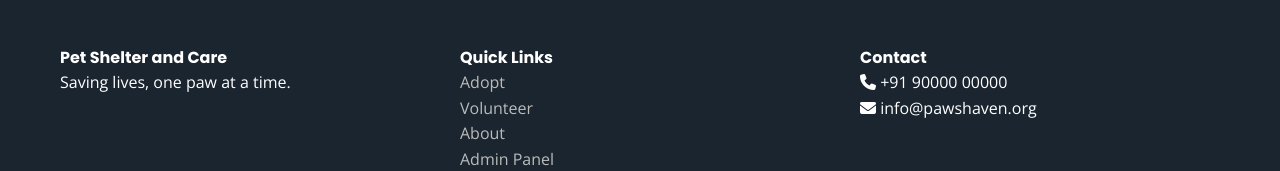
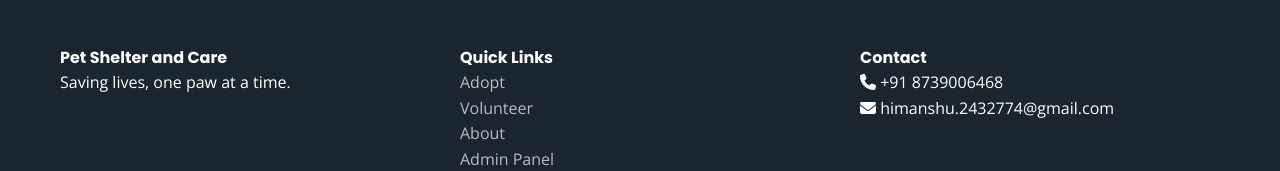
Before and after one commit to himanshu-2432774/miniproject, a website: page index.html in a window 1280 px wide. Shown: the part 2589-2760 px from the top of the page. Drawn offline with nearby package versions, Linux system fonts and the light colour scheme; no server answers.

Commit message:
contact detail change

```diff
--- a/index.html
+++ b/index.html
@@ -207,8 +207,8 @@
       </div>
       <div>
         <h4>Contact</h4>
-        <p><i class="fas fa-phone"></i> +91 90000 00000</p>
-        <p><i class="fas fa-envelope"></i> info@pawshaven.org</p>
+        <p><i class="fas fa-phone"></i> +91 8739006468</p>
+        <p><i class="fas fa-envelope"></i> himanshu.2432774@gmail.com</p>
       </div>
     </div>
 
```
